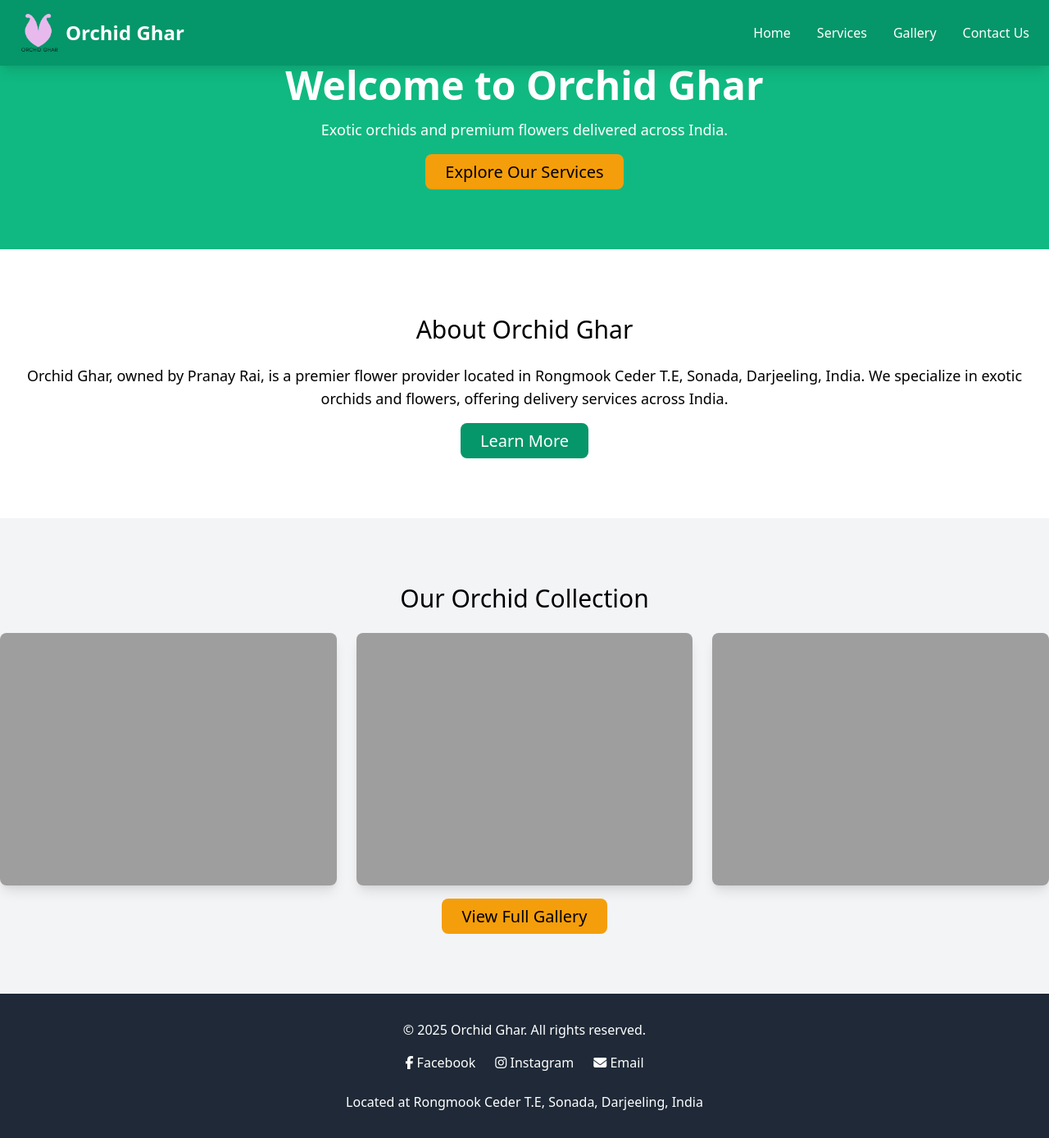
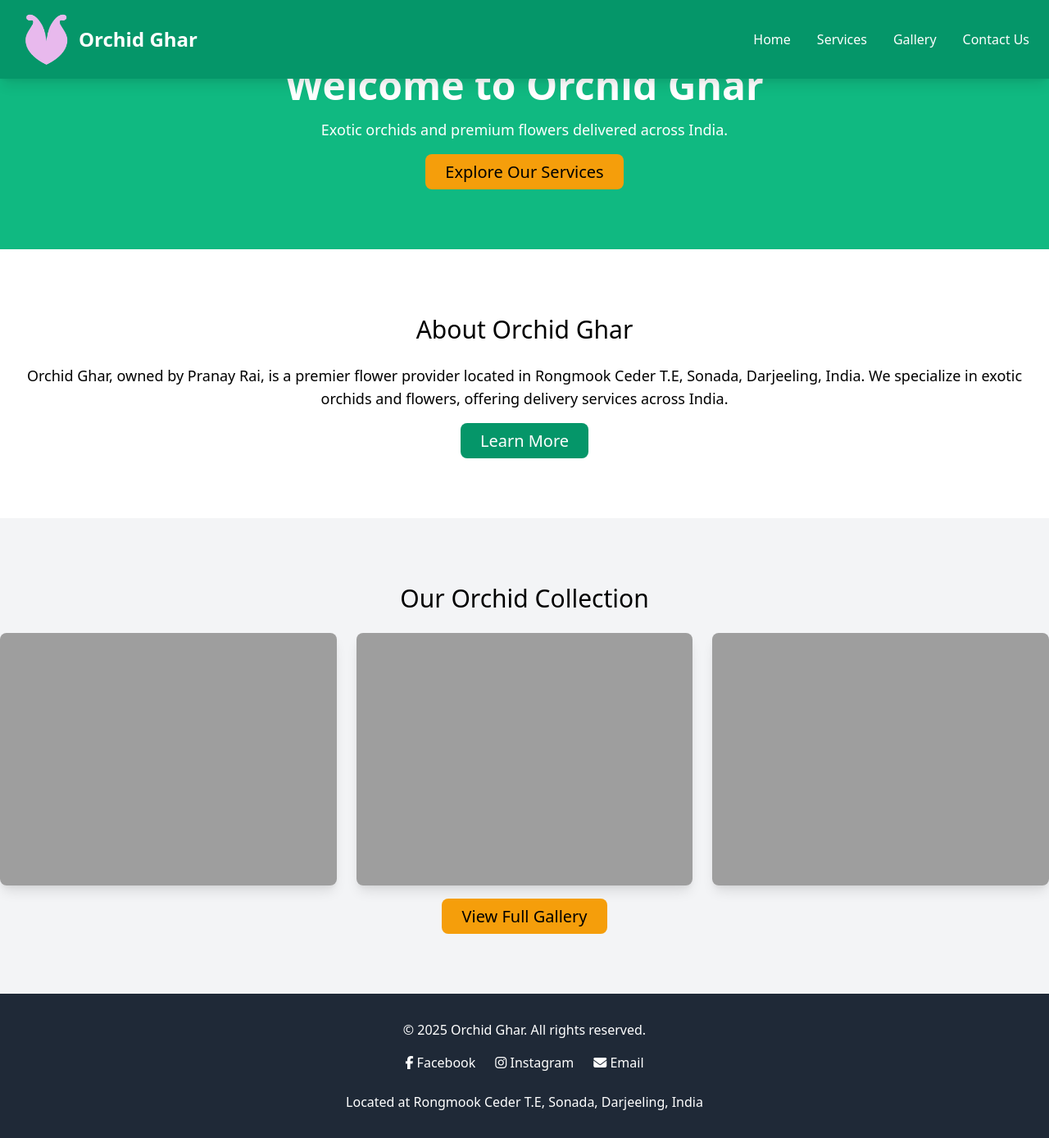
Before and after one commit to OrchidGhar/orchidghar.github.io, a Jekyll site: the page built from index.html, in a window 1280 px wide and 1388 px high. Shown: the whole window at 82% size. Built offline with Jekyll 4.4.1, drawn with Linux system fonts in a browser that asks for light colours; nearby versions of some CDN libraries.

Commit message:
logo updated

```diff
--- a/_includes/header.html
+++ b/_includes/header.html
@@ -2,7 +2,7 @@
   <div class="container mx-auto flex items-center justify-between py-4 px-6">
       <!-- Logo -->
       <a href="{{ site.baseurl }}" class="flex items-center">
-          <img src="{{ site.baseurl }}/assets/images/og-logo.png" alt="Orchid Ghar Logo" class="h-12 w-12 mr-2">
+          <img src="{{ site.baseurl }}/assets/images/og-logo.png" alt="Orchid Ghar Logo" class="h-16 w-16 mr-2">
           <span class="text-2xl font-bold">Orchid Ghar</span>
       </a>
 
```
Also changed, not shown: assets/images/og-logo.png.
